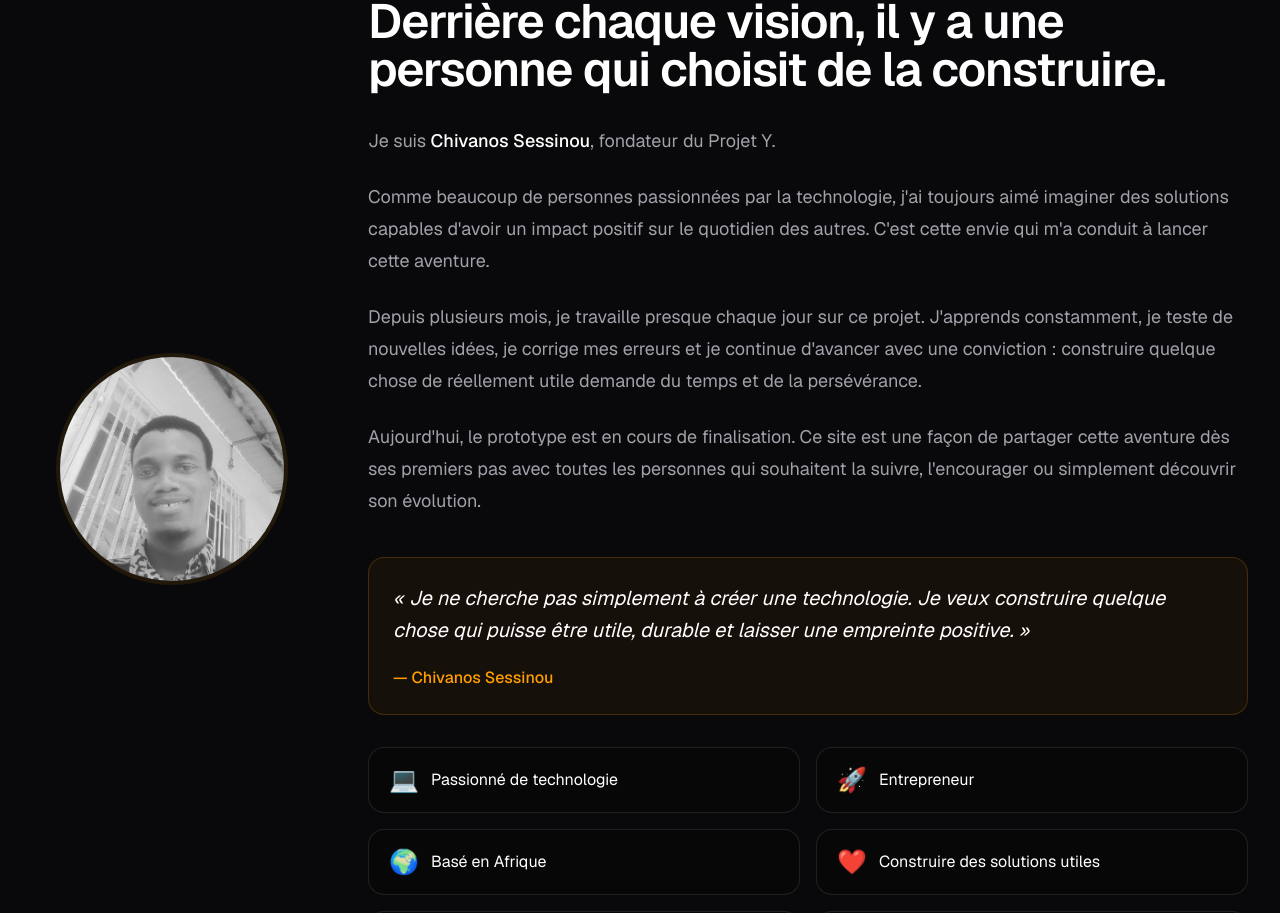
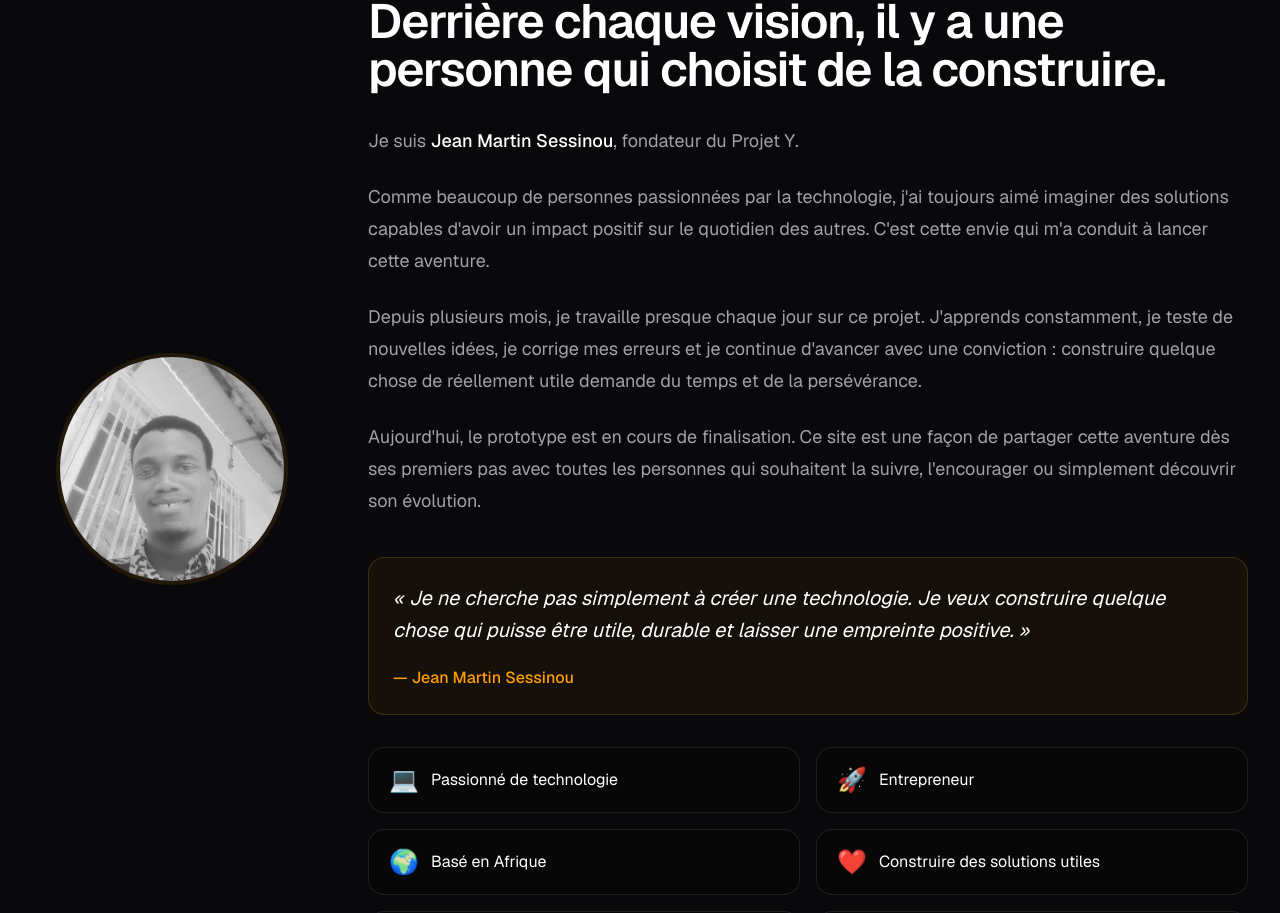
Before and after one commit to projetyjean-blip/projety, a Next.js app: page / in a window 1280 px wide. Shown: the part 1352-2265 px from the top of the page. Built offline with nearby package versions, Linux system fonts and the light colour scheme.

Commit message:
add first commit

```diff
--- a/src/app/contact/page.tsx
+++ b/src/app/contact/page.tsx
@@ -22,12 +22,12 @@ const contacts = [
     link: "mailto:mancreator06@gmail.com",
   },
   {
-    name: "Communauté WhatsApp",
-    description:
-      "Rejoignez les premières personnes qui suivent l'évolution du Projet Y et découvrez les prochaines étapes.",
-    icon: MessageCircle,
+  name: "Communauté WhatsApp",
+  description:
+    "Rejoignez notre communauté pour suivre l'évolution du Projet Y, échanger et recevoir les prochaines actualités.",
+  icon: MessageCircle,
     link: "https://chat.whatsapp.com/BHDVlJdAG2y31XztXiJWtm?s=cl&p=a&ilr=4",
-  },
+},
 //   {
 //     name: "Professionnels et partenaires",
 //     description:
--- a/src/components/layout/Footer.tsx
+++ b/src/components/layout/Footer.tsx
@@ -102,7 +102,7 @@ export default function Footer() {
 
 
               <a
-                href="#"
+                href="https://wa.me/2290142094147"
                 className="text-[#A1A1AA] transition-colors hover:text-white"
                 aria-label="WhatsApp"
               >
@@ -111,7 +111,7 @@ export default function Footer() {
 
 
               <a
-                href="#"
+                href="https://www.linkedin.com/in/jean-martin-sessinou-bb1a18242"
                 className="text-[#A1A1AA] transition-colors hover:text-white"
                 aria-label="LinkedIn"
               >
--- a/src/components/sections/CreatorSection.tsx
+++ b/src/components/sections/CreatorSection.tsx
@@ -27,7 +27,7 @@ export default function CreatorSection() {
             <div className="mx-auto h-56 w-56 overflow-hidden rounded-full ring-4 ring-[#FF9E01]/10">
 
             <Image
-                src="/images/chivanos_sessinou.jpg"
+                src="/images/jean_martin_sessinou.jpg"
                 alt="Chivanos Sessinou"
                 width={500}
                 height={500}
@@ -56,7 +56,7 @@ export default function CreatorSection() {
 
             <div className="mt-8 space-y-6 text-lg leading-8 text-[#A1A1AA]">
             <p>
-                Je suis <span className="font-medium text-white">Chivanos Sessinou</span>,
+                Je suis <span className="font-medium text-white">Jean Martin Sessinou</span>,
                 fondateur du Projet Y.
             </p>
 
@@ -90,7 +90,7 @@ export default function CreatorSection() {
               </p>
 
               <p className="mt-5 font-medium text-[#FF9E01]">
-                — Chivanos Sessinou
+                — Jean Martin Sessinou
               </p>
             </div>
 
```
Also changed, not shown: public/images/jean_martin_sessinou.jpg (renamed from public/images/chivanos_sessinou.jpg).
